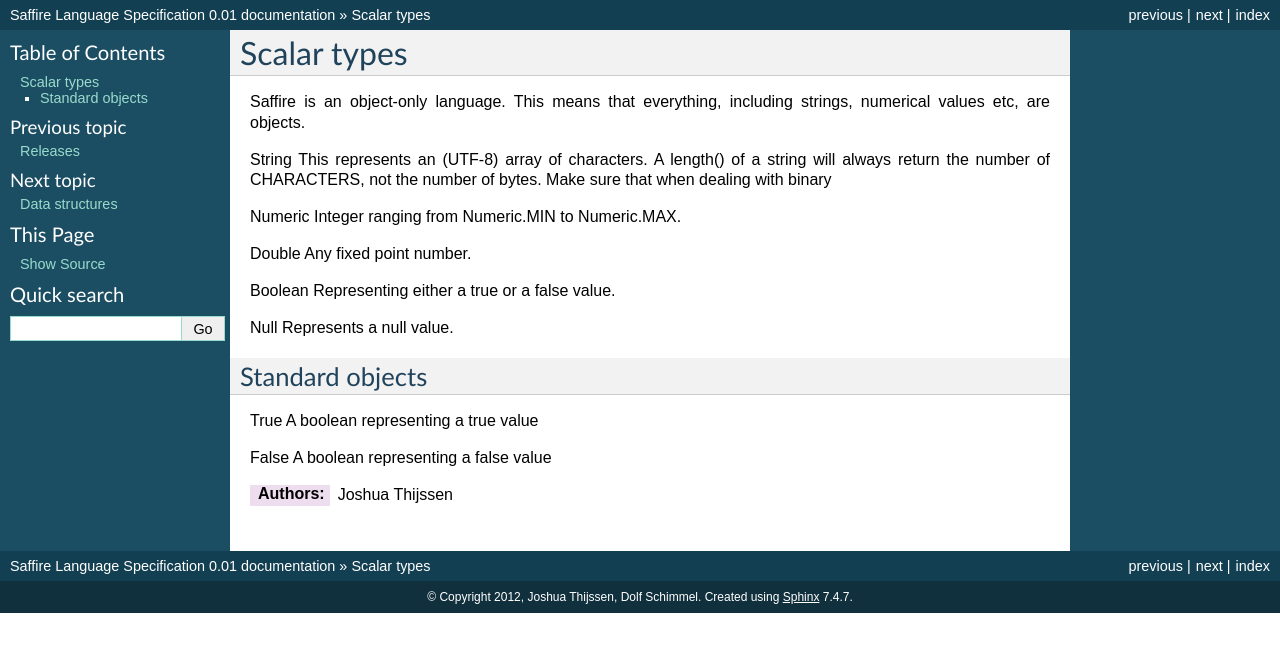
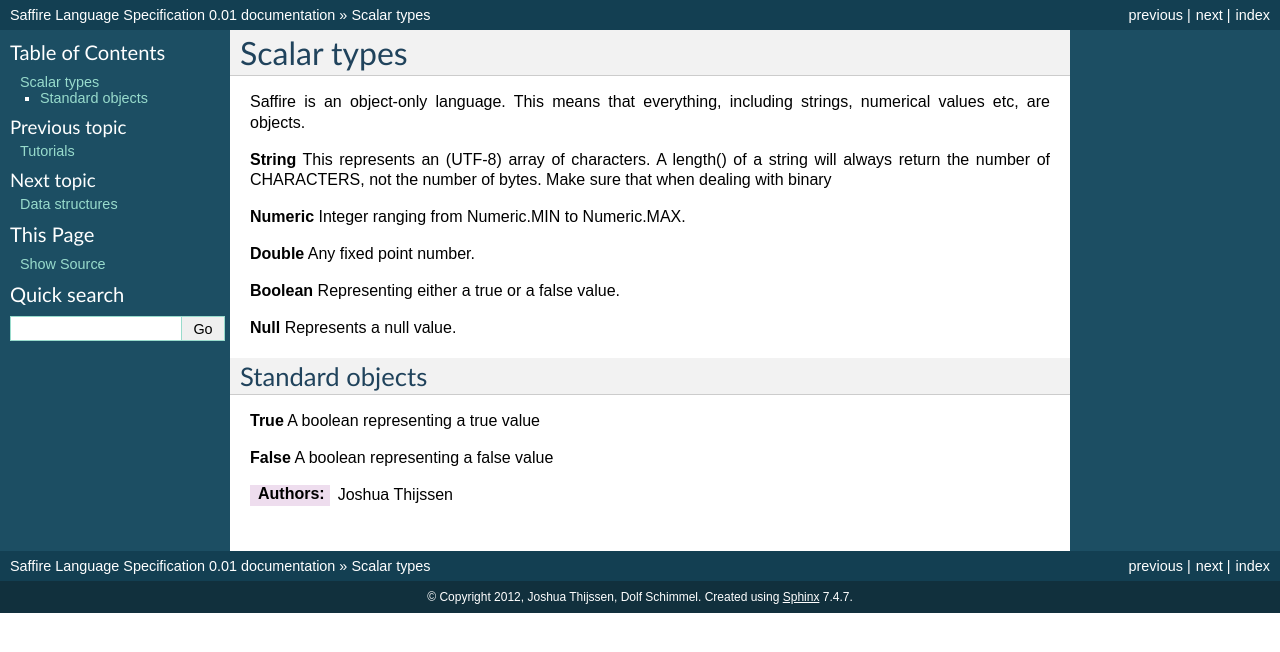
Before and after one commit to saffire/language-specification, a Sphinx documentation site: the page built from source/scalar-types.rst, in a window 1280 px wide. Shown: the top 652 px of the page. Built offline with Sphinx 7.4.7, drawn with Linux system fonts in a browser that asks for light colours.

Commit message:
Updated the specs

```diff
--- a/source/index.rst
+++ b/source/index.rst
@@ -14,6 +14,9 @@ Contents:
 
    intro
    releases
+   using-saffire
+   saffire-from-other-languages
+   tutorials
    scalar-types
    data-structures
    keywords
@@ -24,6 +27,7 @@ Contents:
    interfaces
    overloading
    magic-methods
+
 
 Indices and tables
 ==================
--- a/source/objects.rst
+++ b/source/objects.rst
@@ -2,7 +2,7 @@
 Objects
 #######
 
-Everything in Saffire is an object. Even constant strings like "foo" are represented as string, which makes it possible to do:
+Everything in Saffire is an object. Even constant strings like "foo" are represented as `string`, which makes it possible to do:
 
 ::
 
--- a/source/scalar-types.rst
+++ b/source/scalar-types.rst
@@ -4,30 +4,30 @@ Scalar types
 
 Saffire is an object-only language. This means that everything, including strings, numerical values etc, are objects.
 
-String
+**String**
 This represents an (UTF-8) array of characters. A length() of a string will always return the number of CHARACTERS, not the number of bytes. Make sure that
 when dealing with binary
 
-Numeric
+**Numeric**
 Integer ranging from Numeric.MIN to Numeric.MAX.
 
-Double
+**Double**
 Any fixed point number.
 
-Boolean
+**Boolean**
 Representing either a true or a false value.
 
-Null
+**Null**
 Represents a null value.
 
 
 Standard objects
 ----------------
 
-True
+**True**
 A boolean representing a true value
 
-False
+**False**
 A boolean representing a false value
 
 
```
Also changed, not shown: source/control-structures.rst (+3 -4 lines), source/saffire-from-other-languages.rst (added, +37 -0 lines), source/tutorials.rst (added, +53 -0 lines), source/using-saffire.rst (added, +35 -0 lines).
